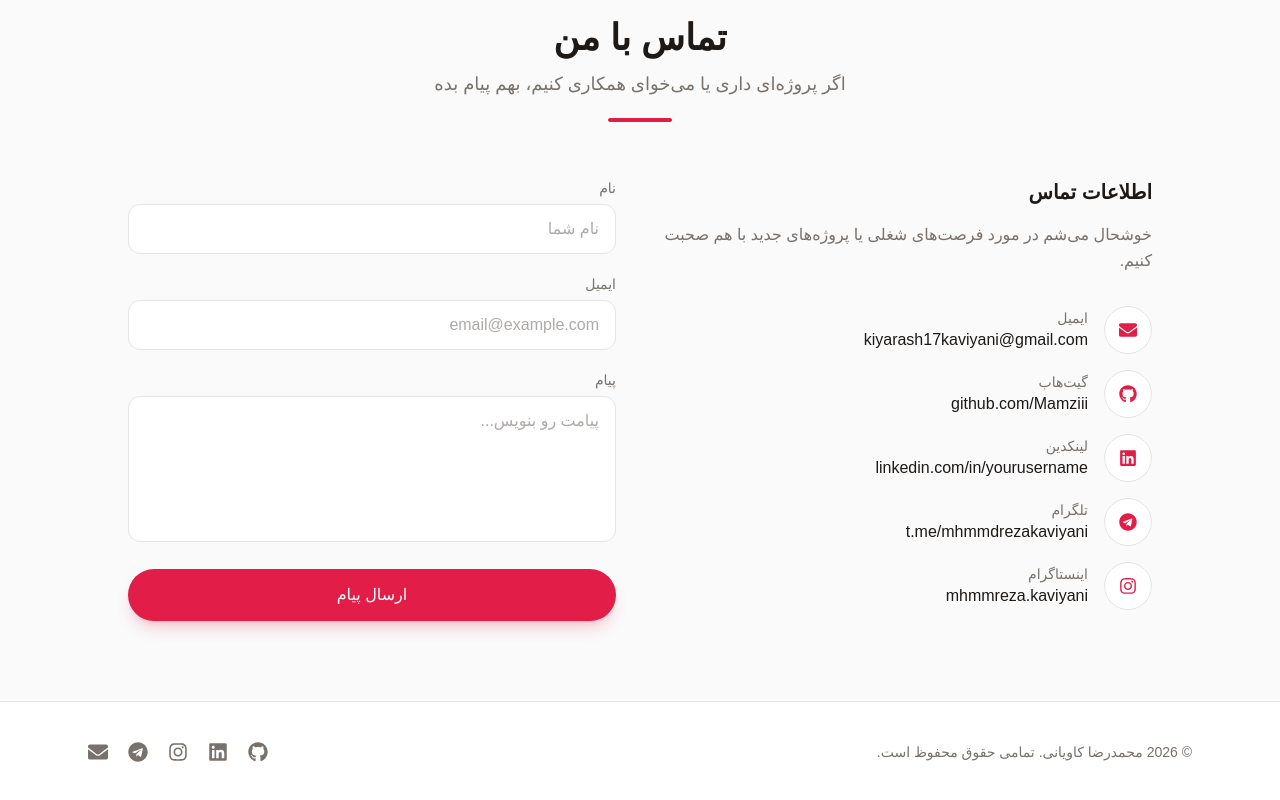
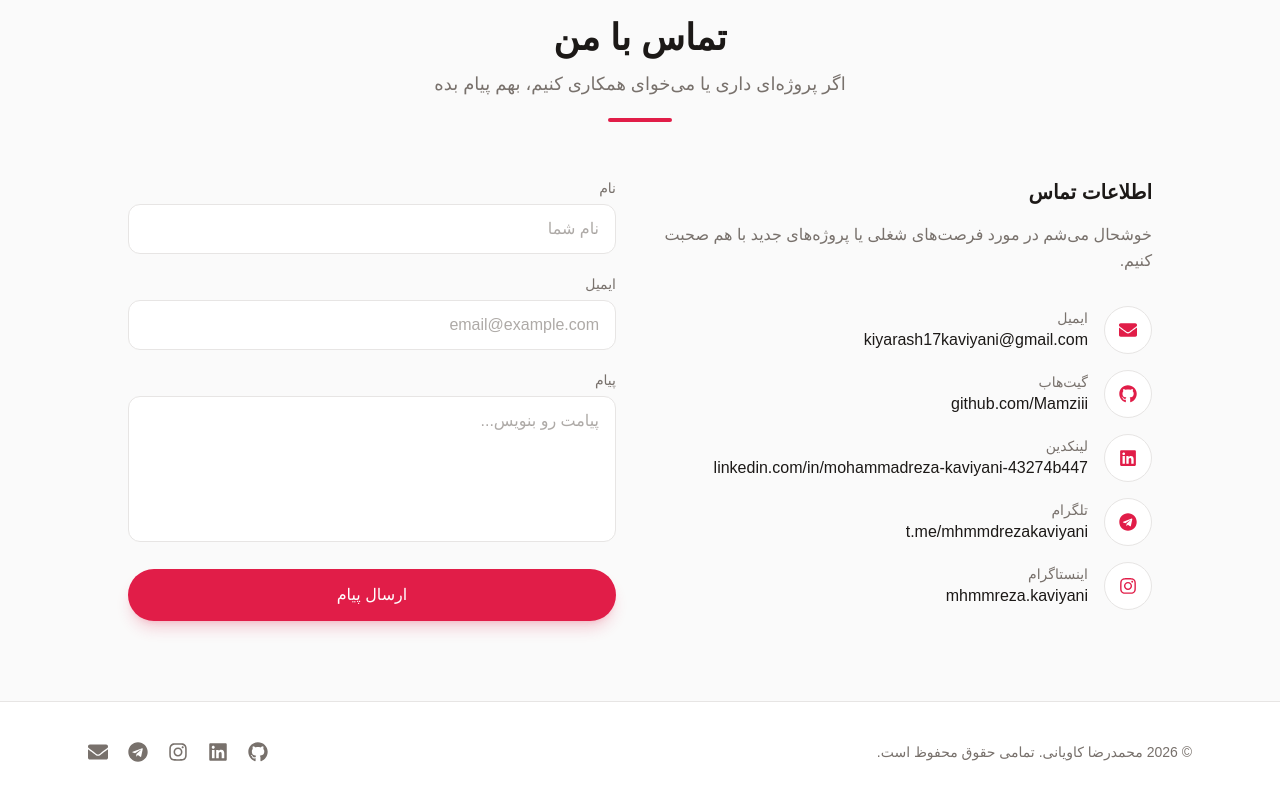
Before and after one commit to Mamziii/portfolio, a React (Vite) app: page / in a window 1280 px wide. Shown: the part 3554-4354 px from the top of the page. Built offline with nearby package versions, Linux system fonts and the light colour scheme.

Commit message:
linkedin

```diff
--- a/src/components/Contact.tsx
+++ b/src/components/Contact.tsx
@@ -120,7 +120,7 @@ export default function Contact() {
                 </div>
                 <div>
                   <p className="text-sm text-muted">لینکدین</p>
-                  <p className="text-foreground">linkedin.com/in/yourusername</p>
+                  <p className="text-foreground">linkedin.com/in/mohammadreza-kaviyani-43274b447</p>
                 </div>
               </a>
 
```
